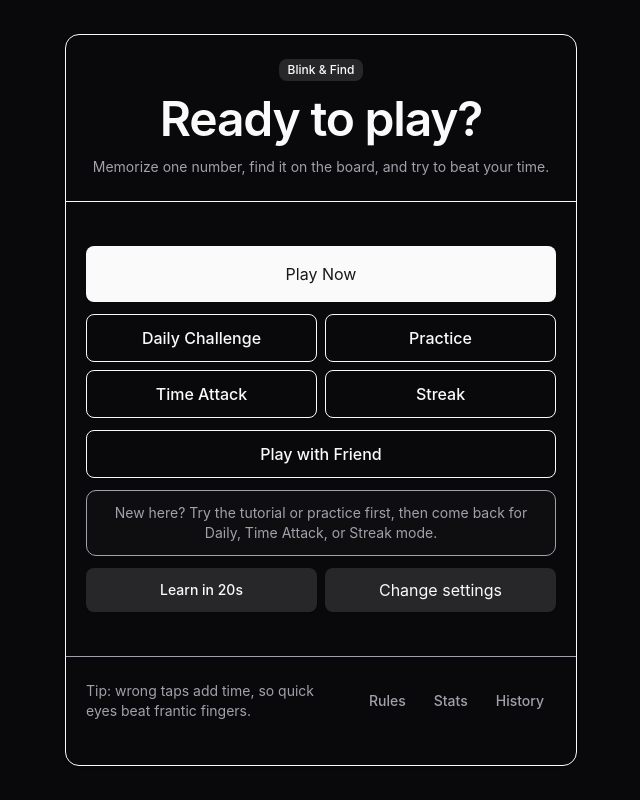
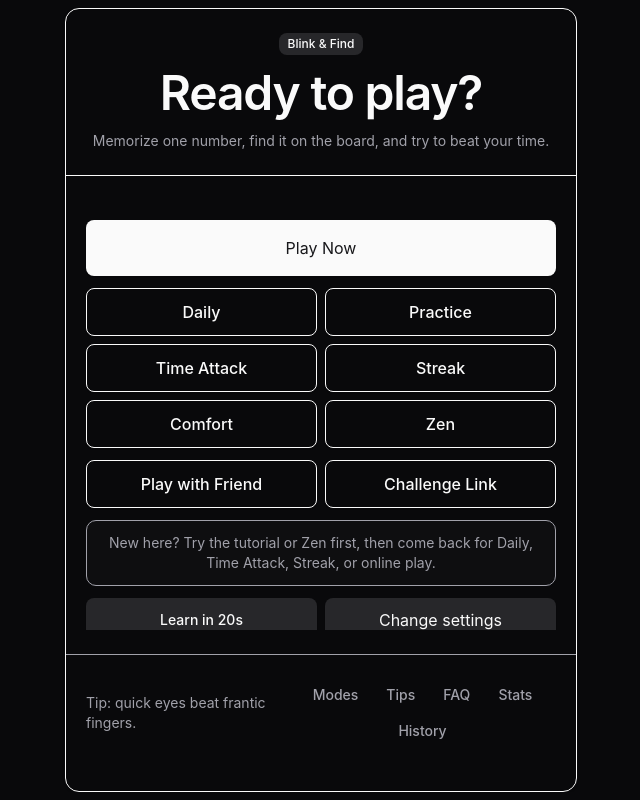
Before and after one commit to Nischhalsubba/blink-and-find, a Next.js app: page / in a window 1280 px wide. Shown: the whole page, without its empty margins (319-959 px from the left). Built offline with nearby package versions, Linux system fonts and the light colour scheme.

Commit message:
Expose comfort zen challenge and help pages

```diff
--- a/src/components/StartScreen.tsx
+++ b/src/components/StartScreen.tsx
@@ -154,17 +154,7 @@ export default function StartScreen({
               <Label>Players</Label>
               <div className="grid grid-cols-4 gap-2">
                 {[1, 2, 3, 4].map((count) => (
-                  <ChoicePill
-                    key={count}
-                    compact
-                    active={(mode === "single" ? 1 : playerNames.length) === count}
-                    onClick={() => {
-                      onModeChange(count === 1 ? "single" : "multiplayer");
-                      updatePlayerCount(count);
-                    }}
-                  >
-                    {count}
-                  </ChoicePill>
+                  <ChoicePill key={count} compact active={(mode === "single" ? 1 : playerNames.length) === count} onClick={() => { onModeChange(count === 1 ? "single" : "multiplayer"); updatePlayerCount(count); }}>{count}</ChoicePill>
                 ))}
               </div>
             </div>
@@ -217,18 +207,21 @@ export default function StartScreen({
           <Button size="lg" className="h-14 text-lg" onClick={handleQuickStart}>Play Now</Button>
 
           <div className="grid grid-cols-2 gap-2">
-            <Button asChild variant="outline" className="h-12 text-base"><Link href="/daily">Daily Challenge</Link></Button>
+            <Button asChild variant="outline" className="h-12 text-base"><Link href="/daily">Daily</Link></Button>
             <Button asChild variant="outline" className="h-12 text-base"><Link href="/practice">Practice</Link></Button>
             <Button asChild variant="outline" className="h-12 text-base"><Link href="/time-attack">Time Attack</Link></Button>
             <Button asChild variant="outline" className="h-12 text-base"><Link href="/streak">Streak</Link></Button>
+            <Button asChild variant="outline" className="h-12 text-base"><Link href="/comfort">Comfort</Link></Button>
+            <Button asChild variant="outline" className="h-12 text-base"><Link href="/zen">Zen</Link></Button>
           </div>
 
-          <Button asChild variant="outline" className="h-12 text-base">
-            <Link href="/online">Play with Friend</Link>
-          </Button>
+          <div className="grid grid-cols-2 gap-2">
+            <Button asChild variant="outline" className="h-12 text-base"><Link href="/online">Play with Friend</Link></Button>
+            <Button asChild variant="outline" className="h-12 text-base"><Link href="/challenge">Challenge Link</Link></Button>
+          </div>
 
           <div className="rounded-lg border bg-muted/20 p-3 text-center text-sm text-muted-foreground">
-            New here? Try the tutorial or practice first, then come back for Daily, Time Attack, or Streak mode.
+            New here? Try the tutorial or Zen first, then come back for Daily, Time Attack, Streak, or online play.
           </div>
 
           <div className="grid grid-cols-2 gap-2">
@@ -238,9 +231,11 @@ export default function StartScreen({
         </CardContent>
 
         <CardFooter className="flex shrink-0 flex-col gap-2 border-t p-3 text-sm text-muted-foreground sm:flex-row sm:items-center sm:justify-between sm:p-5">
-          <span>Tip: wrong taps add time, so quick eyes beat frantic fingers.</span>
-          <div className="flex gap-1">
-            <Button asChild variant="ghost" size="sm"><Link href="/rules">Rules</Link></Button>
+          <span>Tip: quick eyes beat frantic fingers.</span>
+          <div className="flex flex-wrap justify-center gap-1">
+            <Button asChild variant="ghost" size="sm"><Link href="/modes">Modes</Link></Button>
+            <Button asChild variant="ghost" size="sm"><Link href="/tips">Tips</Link></Button>
+            <Button asChild variant="ghost" size="sm"><Link href="/faq">FAQ</Link></Button>
             <Button asChild variant="ghost" size="sm"><Link href="/stats">Stats</Link></Button>
             <Button asChild variant="ghost" size="sm"><Link href="/history">History</Link></Button>
           </div>
```
